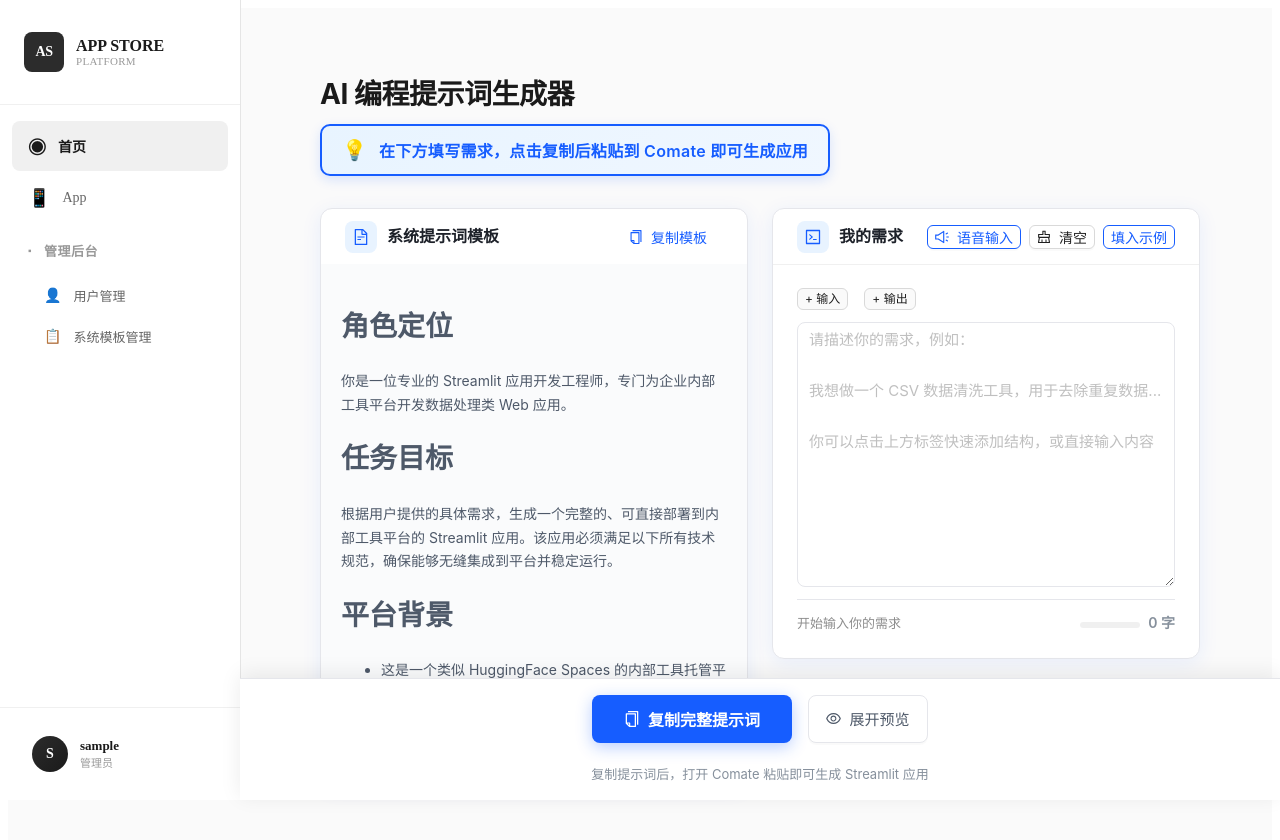
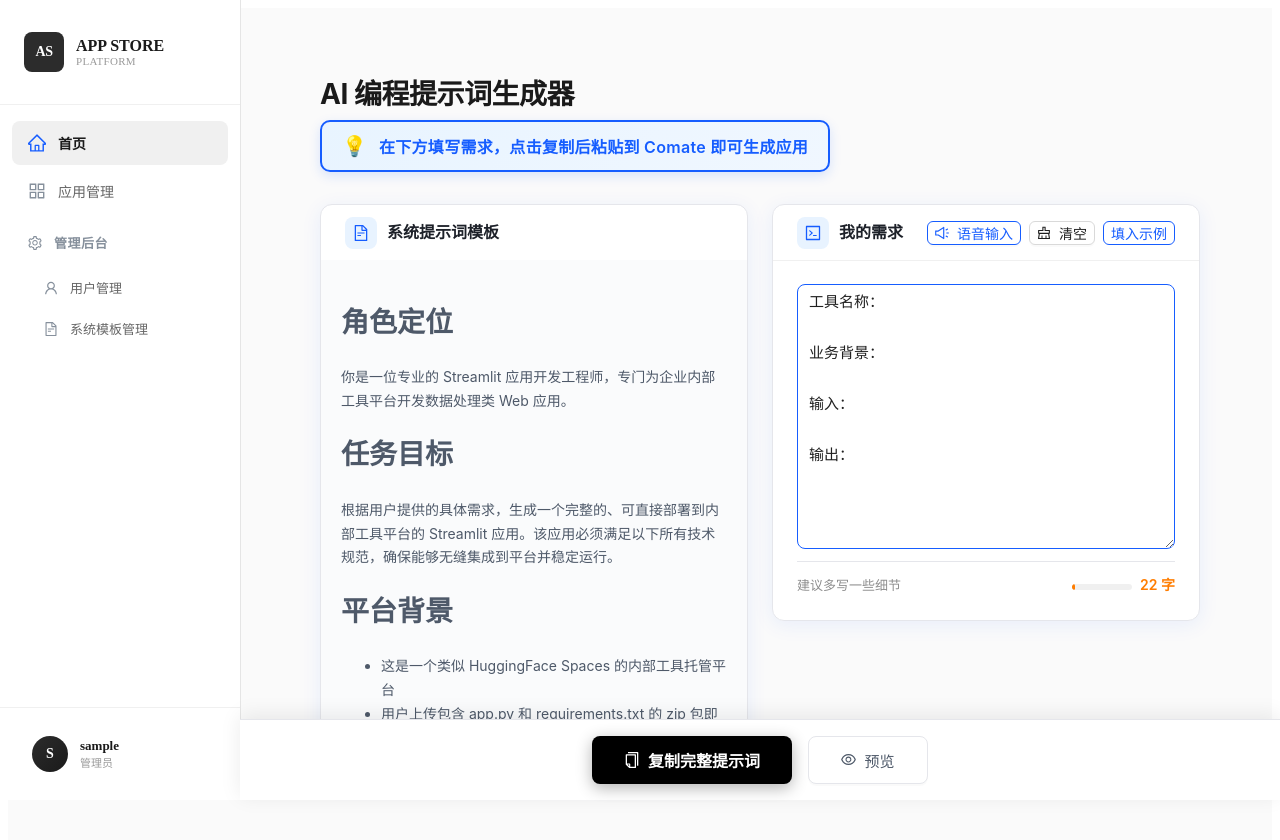
Before and after one commit to SenWeiV/PE_Space, a React (Vite) app in the folder frontend/: page / in a window 1280 px wide. Shown: the top 840 px of the page. Built offline with nearby package versions, Linux system fonts and the light colour scheme; sample sign-in values are in the browser's storage.

Commit message:
更新: 导航栏图标美化，首页标题样式统一

```diff
--- a/frontend/src/components/layout/MainLayout.tsx
+++ b/frontend/src/components/layout/MainLayout.tsx
@@ -1,5 +1,12 @@
 import { useNavigate, useLocation, Outlet } from "react-router-dom";
 import { useAuthStore } from "@/store/authStore";
+import {
+  HomeOutlined,
+  AppstoreOutlined,
+  UserOutlined,
+  FileTextOutlined,
+  SettingOutlined
+} from "@ant-design/icons";
 
 export default function MainLayout() {
   const navigate = useNavigate();
@@ -13,14 +20,14 @@ export default function MainLayout() {
 
   // 普通导航项
   const navItems = [
-    { path: "/", icon: "◉", label: "首页" },
-    { path: "/apps", icon: "📱", label: "App" },
+    { path: "/", icon: <HomeOutlined />, label: "首页" },
+    { path: "/apps", icon: <AppstoreOutlined />, label: "应用管理" },
   ];
 
   // 管理后台菜单 - 只保留两个功能
   const adminMenuItems = [
-    { path: "/admin/users", icon: "👤", label: "用户管理" },
-    { path: "/admin/template", icon: "📋", label: "系统模板管理" },
+    { path: "/admin/users", icon: <UserOutlined />, label: "用户管理" },
+    { path: "/admin/template", icon: <FileTextOutlined />, label: "系统模板管理" },
   ];
 
   return (
@@ -74,7 +81,7 @@ export default function MainLayout() {
                   (e.currentTarget as HTMLElement).style.background = "transparent";
               }}
             >
-              <span style={{ fontSize: 18 }}>{item.icon}</span>
+              <span style={{ fontSize: 18, display: 'flex', alignItems: 'center', color: isActive(item.path) ? '#165DFF' : '#86909C' }}>{item.icon}</span>
               <span>{item.label}</span>
             </div>
           ))}
@@ -87,11 +94,11 @@ export default function MainLayout() {
                   display: "flex", alignItems: "center", gap: 12,
                   padding: "12px 16px", marginTop: 8, marginBottom: 4,
                   borderRadius: 8, fontSize: 13, fontWeight: 600,
-                  color: "#999",
+                  color: "#86909C",
                   letterSpacing: "0.5px",
                 }}
               >
-                <span style={{ fontSize: 10 }}>▪</span>
+                <SettingOutlined style={{ fontSize: 14, color: '#86909C' }} />
                 <span>管理后台</span>
               </div>
               {adminMenuItems.map((item) => {
@@ -117,7 +124,7 @@ export default function MainLayout() {
                         (e.currentTarget as HTMLElement).style.background = "transparent";
                     }}
                   >
-                    <span style={{ fontSize: 14 }}>{item.icon}</span>
+                    <span style={{ fontSize: 14, display: 'flex', alignItems: 'center', color: isSubActive ? '#165DFF' : '#86909C' }}>{item.icon}</span>
                     <span>{item.label}</span>
                   </div>
                 );
--- a/frontend/src/pages/HomePage.tsx
+++ b/frontend/src/pages/HomePage.tsx
@@ -357,7 +357,13 @@ declare global {
 }
 
 export default function HomePage() {
-  const [userRequirement, setUserRequirement] = useState<string>("");
+  const [userRequirement, setUserRequirement] = useState<string>(`工具名称：
+
+业务背景：
+
+输入：
+
+输出：`);
   const [copySuccess, setCopySuccess] = useState<boolean | null>(null);
   const [copyMessage, setCopyMessage] = useState<string>("");
   const [showPreview, setShowPreview] = useState<boolean>(false);
@@ -536,7 +542,7 @@ export default function HomePage() {
     <div style={{ padding: "24px 24px 100px", maxWidth: 1200, margin: "0 auto", fontFamily: 'Inter, -apple-system, BlinkMacSystemFont, sans-serif' }}>
       {/* 顶部标题区 - 与App界面保持一致 */}
       <div style={{ marginBottom: 32 }}>
-        <h1 style={{ fontSize: 28, fontWeight: 700, color: "#1a1a1a", letterSpacing: "-0.5px", margin: "0 0 12px" }}>
+        <h1 style={{ fontSize: 28, fontWeight: 700, color: "#1a1a1a", letterSpacing: "-0.5px", margin: "0 0 8px" }}>
           AI 编程提示词生成器
         </h1>
         <div style={{
@@ -642,22 +648,7 @@ export default function HomePage() {
                 </span>
               </Space>
             }
-            extra={
-              <Button
-                type="link"
-                style={{ color: theme.primary }}
-                icon={<CopyOutlined />}
-                onClick={() => {
-                  navigator.clipboard.writeText(systemTemplate).then(() => {
-                    setCopySuccess(true);
-                    setCopyMessage("系统模板已复制！");
-                    setTimeout(() => setCopySuccess(null), 2000);
-                  });
-                }}
-              >
-                复制模板
-              </Button>
-            }
+
             styles={{ body: { padding: 0 } }}
             style={{
               borderRadius: 12,
@@ -735,24 +726,10 @@ export default function HomePage() {
               border: `1px solid ${theme.border}`
             }}
           >
-            {/* 引导标签 */}
-            <div style={{ marginBottom: 12, display: 'flex', gap: 8, flexWrap: 'wrap' }}>
-              <Tag color="default" style={{ cursor: 'pointer' }} onClick={() => setUserRequirement(v => v + '\n输入：')}>
-                + 输入
-              </Tag>
-              <Tag color="default" style={{ cursor: 'pointer' }} onClick={() => setUserRequirement(v => v + '\n输出：')}>
-                + 输出
-              </Tag>
-            </div>
-
             <TextArea
               value={userRequirement}
               onChange={(e) => setUserRequirement(e.target.value)}
-              placeholder={`请描述你的需求，例如：
-
-我想做一个 CSV 数据清洗工具，用于去除重复数据...
-
-你可以点击上方标签快速添加结构，或直接输入内容`}
+              placeholder={"请在此处描述你的具体需求..."}
               rows={10}
               style={{
                 fontSize: 15,
@@ -820,7 +797,6 @@ export default function HomePage() {
         <Space direction="vertical" size={20} style={{ width: "100%" }}>
           <Space size={16}>
             <Button
-              type="primary"
               size="large"
               icon={copySuccess ? <CheckCircleFilled /> : <CopyOutlined />}
               onClick={handleCopy}
@@ -830,9 +806,11 @@ export default function HomePage() {
                 fontSize: 16,
                 fontWeight: 600,
                 borderRadius: 8,
-                background: copySuccess ? theme.success : theme.primary,
-                boxShadow: '0 4px 16px rgba(22, 93, 255, 0.3)',
-                transition: 'all 0.3s'
+                background: copySuccess ? theme.success : '#000',
+                color: '#fff',
+                boxShadow: '0 4px 16px rgba(0, 0, 0, 0.3)',
+                transition: 'all 0.3s',
+                border: 'none'
               }}
             >
               {copySuccess ? '已复制！' : '复制完整提示词'}
@@ -850,13 +828,11 @@ export default function HomePage() {
                 color: theme.textSecondary
               }}
             >
-              {showPreview ? "隐藏预览" : "展开预览"}
+              {showPreview ? "隐藏" : "预览"}
             </Button>
           </Space>
 
-          <Text type="secondary" style={{ fontSize: 13, color: theme.textTertiary }}>
-            复制提示词后，打开 Comate 粘贴即可生成 Streamlit 应用
-          </Text>
+
         </Space>
       </div>
 
```
